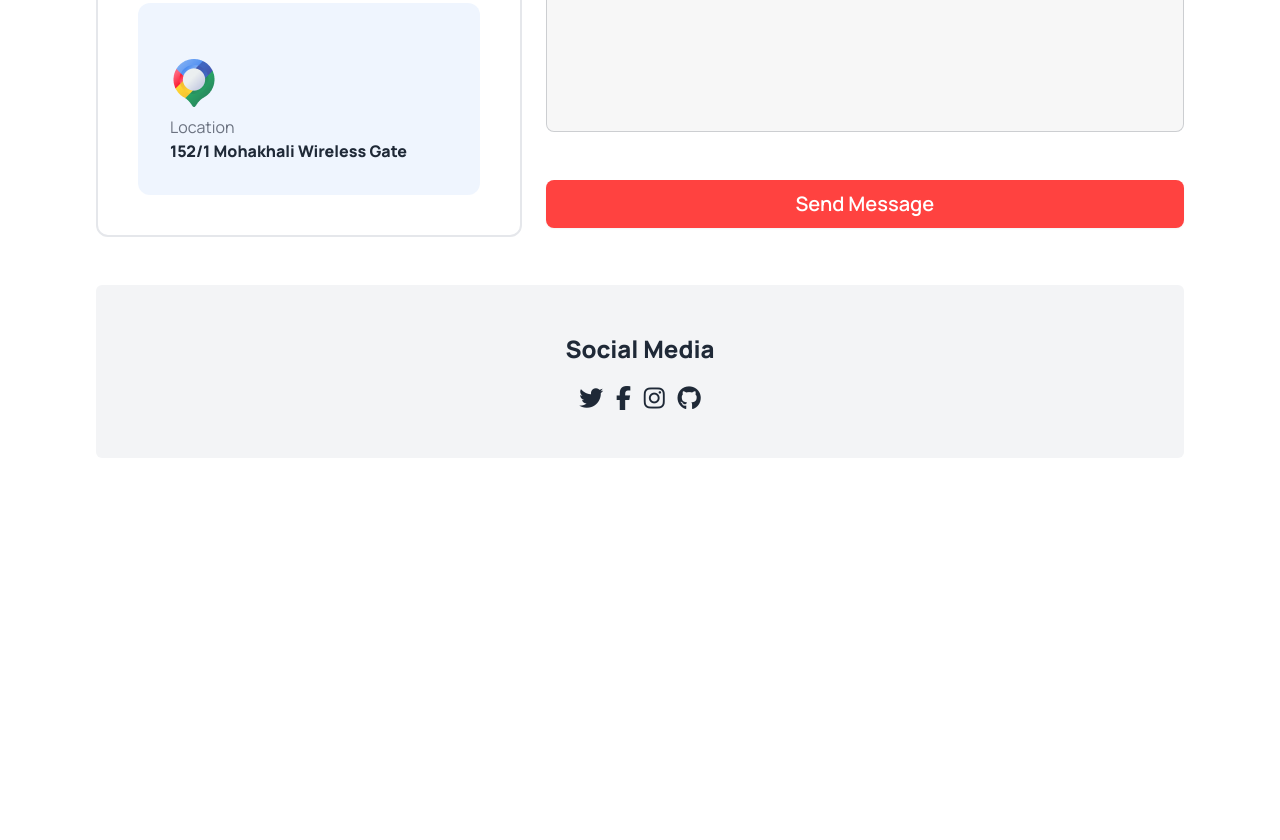
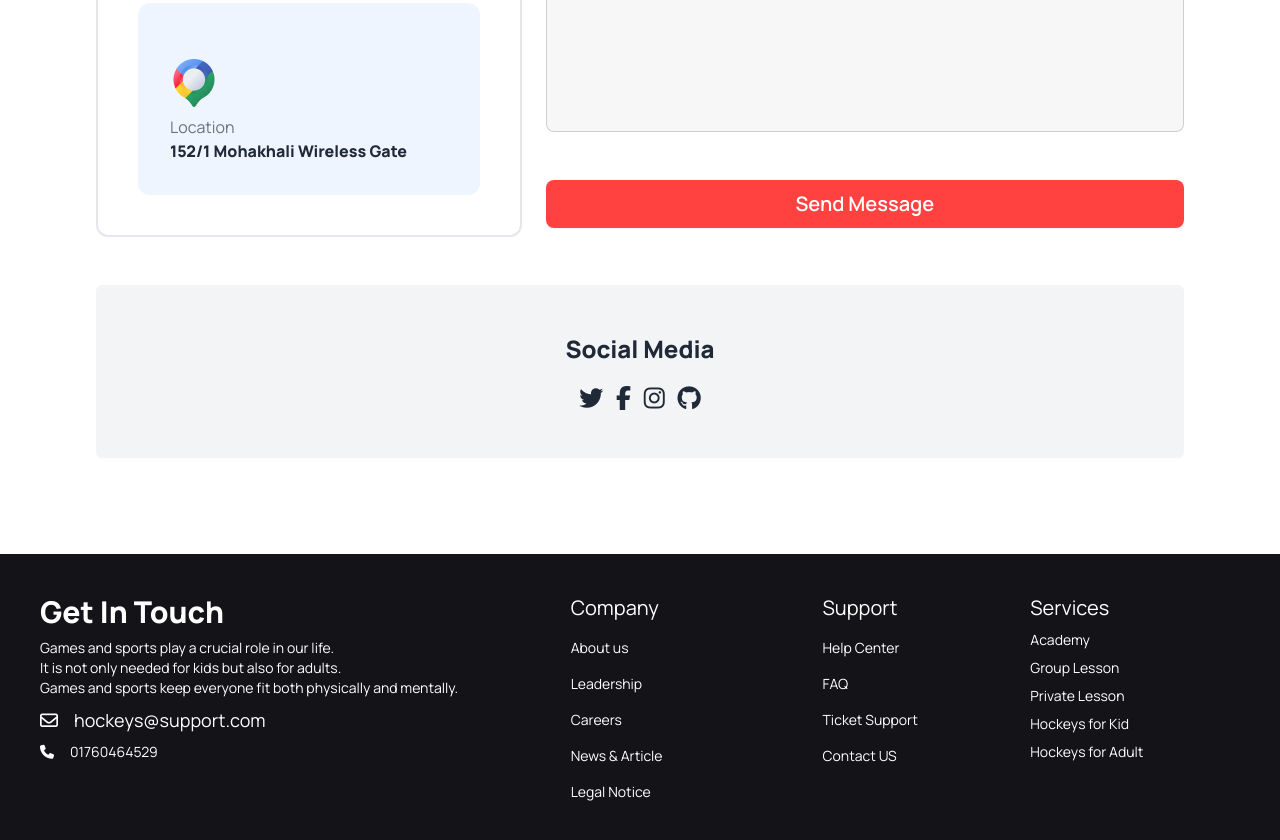
Before and after one commit to Ratulhasanuday/b9a3-assignment, a plain HTML site: page index.html in a window 1280 px wide. Shown: the part 4753-5593 px from the top of the page. Before the commit the page ends 5211 px from the top, so only its background shows below. Drawn offline with nearby package versions, Linux system fonts and the light colour scheme.

Commit message:
footer added

```diff
--- a/index.html
+++ b/index.html
@@ -475,9 +475,39 @@
             </div>
         </section>
     </main>
-    <footer>
-
-    </footer>
+    <footer class="footer mt-24 p-10 bg-[#131318] ">
+        <aside class="text-white ">
+            <h2 class=" font-extrabold text-3xl">Get In Touch</h2>
+          <p class="">Games and sports play a crucial role in our life. <br> It is not only needed for kids but also for adults. <br> Games and sports keep everyone fit both physically and mentally.  </p>
+          <p class="text-lg"><i class="fa-regular fa-envelope pr-4 "></i>hockeys@support.com</p>
+          <p class=""><i class="fa-solid fa-phone pr-4"></i>01760464529</p>
+        </aside>
+        <div class="flex gap-40 ">
+            <div class="text-white space-y-4 ">
+                <header class="text-xl">Company</header>
+                <a class="link link-hover block">About us</a>
+                <a class="link link-hover block">Leadership</a>
+                <a class="link link-hover block">Careers</a>
+                <a class="link link-hover block">News & Article</a>
+                <a class="link link-hover block">Legal Notice</a>
+              </div>
+              <div class="text-white space-y-4">
+                <header class="text-xl ">Support</header>
+                <a class="link link-hover block">Help Center</a>
+                <a class="link link-hover block">FAQ</a>
+                <a class="link link-hover block">Ticket Support</a>
+                <a class="link link-hover block">Contact US</a>
+              </div>
+        </div>
+        <div class="text-white">
+          <header class="text-center text-xl">Services</header>
+          <a class="link link-hover">Academy</a>
+          <a class="link link-hover">Group Lesson</a>
+          <a class="link link-hover">Private Lesson</a>
+          <a class="link link-hover">Hockeys for Kid</a>
+          <a class="link link-hover">Hockeys for Adult</a>
+        </div>
+      </footer>
 
 </body>
 
```
